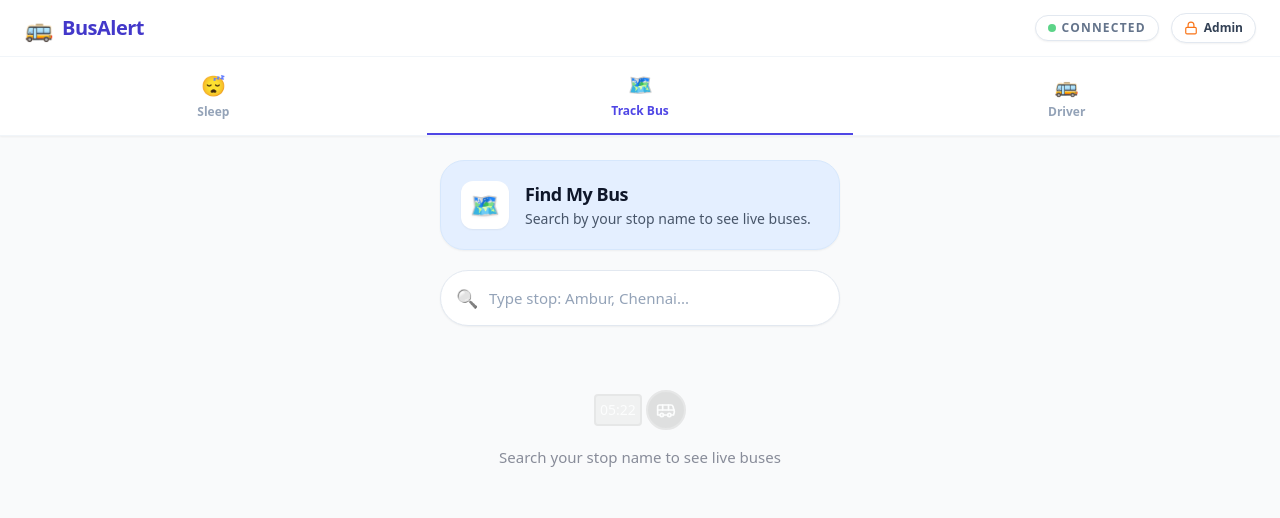
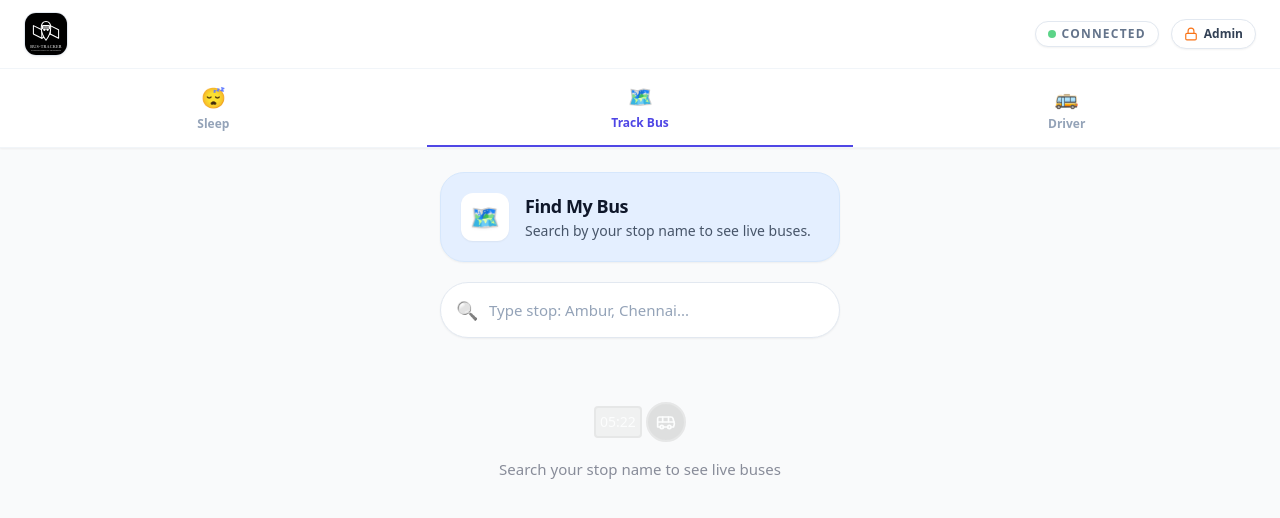
Before and after one commit to sanjai1202-we/Smart-bus-tracker, a Next.js app in the folder frontend/: page / in a window 1280 px wide. Shown: the top 518 px of the page. Built offline with nearby package versions, Linux system fonts and the light colour scheme.

Commit message:
style: add custom bus tracker logo

```diff
--- a/frontend/src/app/page.tsx
+++ b/frontend/src/app/page.tsx
@@ -3,6 +3,7 @@
 import React, { useState, useEffect } from "react";
 import Head from "next/head";
 import { Search, X, Lock, Key, Bus, MapPin, CheckCircle2 } from "lucide-react";
+import Image from "next/image";
 
 type TabState = "sleep" | "track" | "driver";
 
@@ -42,8 +43,7 @@ export default function Home() {
       {/* Top Navbar */}
       <nav className="flex items-center justify-between px-4 py-3 bg-white border-b border-slate-100 z-10 sticky top-0 md:px-6">
         <div className="flex items-center space-x-2">
-          <span className="text-2xl">🚌</span>
-          <span className="font-black text-xl text-indigo-700 tracking-tight">BusAlert</span>
+          <Image src="/logo.svg" alt="BusTracker Logo" width={44} height={44} className="rounded-xl shadow-sm border border-slate-200" priority />
         </div>
         <div className="flex items-center space-x-3">
           <div className="flex items-center space-x-1.5 px-3 py-1 bg-white border border-slate-200 rounded-full shadow-sm">
```
Also changed, not shown: frontend/public/logo.svg (added).
